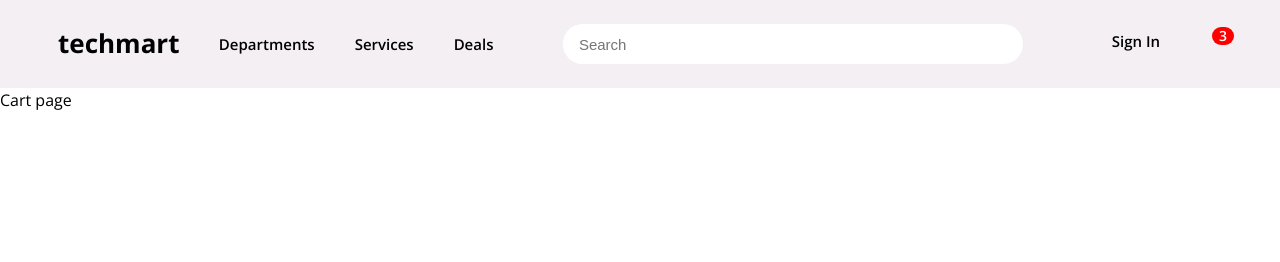
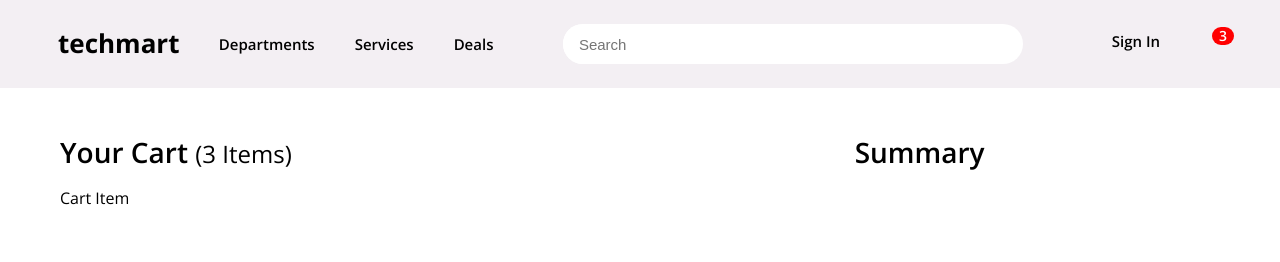
Before and after one commit to nhannguyencsd/mern-ecommerce, a React (Create React App) app in the folder client/: page /cart in a window 1280 px wide. Shown: the top 262 px of the page. Built offline with nearby package versions, Linux system fonts and the light colour scheme.

Commit message:
feat(client): create base cart page and CartItem component

```diff
--- /dev/null
+++ b/client/src/components/CartItem/CartItem.module.scss
@@ -0,0 +1,3 @@
+.wrapper {
+    margin-top: 16px;
+}
--- /dev/null
+++ b/client/src/components/CartItem/CartItemIndex.js
@@ -0,0 +1,14 @@
+import classNames from 'classnames/bind';
+import styles from './CartItem.module.scss';
+
+const cx = classNames.bind(styles);
+
+function CartItem() {
+    return (
+        <div className={cx('wrapper')}>
+            <div>Cart Item</div>
+        </div>
+    );
+}
+
+export default CartItem;
--- a/client/src/components/Header/HeaderIndex.js
+++ b/client/src/components/Header/HeaderIndex.js
@@ -37,7 +37,7 @@ function Header({ badge }) {
                         <Button to="signin" leftIcon={images.user} rightIcon={images.caretDown} rounded>
                             Sign In
                         </Button>
-                        <Button to="cart" leftIcon={images.cart} rounded badge={badge}></Button>
+                        <Button to="/cart" leftIcon={images.cart} rounded badge={badge}></Button>
                     </div>
                 </div>
             </div>
--- a/client/src/pages/CartPage.js
+++ /dev/null
@@ -1,5 +0,0 @@
-function CartPage() {
-    return 'Cart page';
-}
-
-export default CartPage;
--- /dev/null
+++ b/client/src/pages/CartPage/CartPage.js
@@ -0,0 +1,27 @@
+import classNames from 'classnames/bind';
+import styles from './CartPage.module.scss';
+import CartItem from '../../components/CartItem/CartItemIndex';
+
+const cx = classNames.bind(styles);
+
+function CartPage() {
+    return (
+        <div className={cx('wrapper')}>
+            <div className="grid">
+                <div className="row">
+                    <div className="col lg-8">
+                        <h2 className={cx('headline')}>
+                            Your Cart <span>(3 Items)</span>
+                        </h2>
+                        <CartItem />
+                    </div>
+                    <div className="col lg-4">
+                        <h2 className={cx('headline')}>Summary</h2>
+                    </div>
+                </div>
+            </div>
+        </div>
+    );
+}
+
+export default CartPage;
--- /dev/null
+++ b/client/src/pages/CartPage/CartPage.module.scss
@@ -0,0 +1,16 @@
+.wrapper {
+    margin-top: 50px;
+}
+
+.headline {
+    margin-bottom: 2rem;
+    font-size: 2.8rem;
+    font-weight: 600;
+    line-height: 1;
+    text-transform: capitalize;
+
+    span {
+        font-weight: 400;
+        font-size: 2.4rem;
+    }
+}
--- a/client/src/routes/createRoutes.js
+++ b/client/src/routes/createRoutes.js
@@ -8,7 +8,7 @@ import AdminLayout from '../layouts/AdminLayout/AdminLayoutIndex';
 import HomePage from '../pages/HomePage/HomePageIndex';
 import ProductListPage from '../pages/ProductListPage/ProductListPageIndex';
 import ProductDetailsPage from '../pages/ProductDetailsPage/ProductDetailsPageIndex';
-import CartPage from '../pages/CartPage';
+import CartPage from '../pages/CartPage/CartPage';
 import RegisterPage from '../pages/RegisterPage';
 import LoginPage from '../pages/LoginPage';
 import NotFoundPage from '../pages/NotFoundPage';
```
